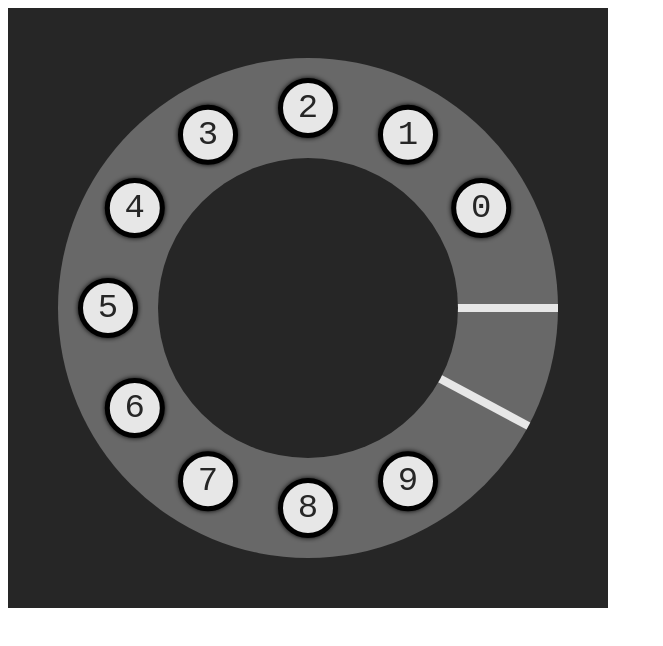
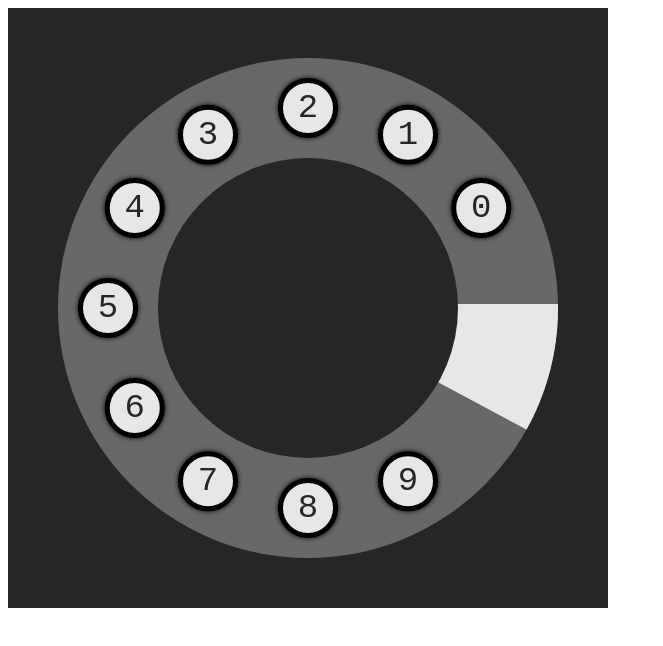
Before and after one commit to bonzo45/Phone-Selector, a React app: page / in a window 1280 px wide. Shown: the top 646 px of the page, without its empty margins (0-663 px from the left). Built offline with nearby package versions, Linux system fonts and the light colour scheme; the HTML template or start-up script is replaced by a standard one.

Commit message:
Make stop markers a stop area.

```diff
--- a/src/phone-selector.jsx
+++ b/src/phone-selector.jsx
@@ -225,6 +225,16 @@ export class PhoneSelector extends React.Component {
 			{ glow: this.state.mouseDown }
 		);
 
+		const stopComponents = [];
+		const startAngle = (MARKER_THICKNESS / (Math.PI * DIAL_SIZE)) * 360;
+		const stopAngle = SEGMENT_ANGLE;
+		const stops = (((Math.PI * DIAL_SIZE) * (SEGMENT_ANGLE / 360)) / MARKER_THICKNESS) * 1.1;
+		for (let i = 0; i < stops; i++) {
+			stopComponents.push(
+				<StopMarker position={startAngle + (stopAngle - startAngle) * i / (stops - 1)} />
+			)
+		}
+
 		return (
 			<div
 				ref={(box) => { this.phoneBox = box; }}
@@ -242,8 +252,7 @@ export class PhoneSelector extends React.Component {
 						className={phoneRingInnerClasses}
 						style={phoneRingInnerStyle}
 					></div>
-					<StopMarker position={SEGMENT_ANGLE} />
-					<StopMarker position={(MARKER_THICKNESS / (Math.PI * DIAL_SIZE)) * 360} />
+					{stopComponents}
 					{optionComponents}
 				</div>
 			</div>
```
